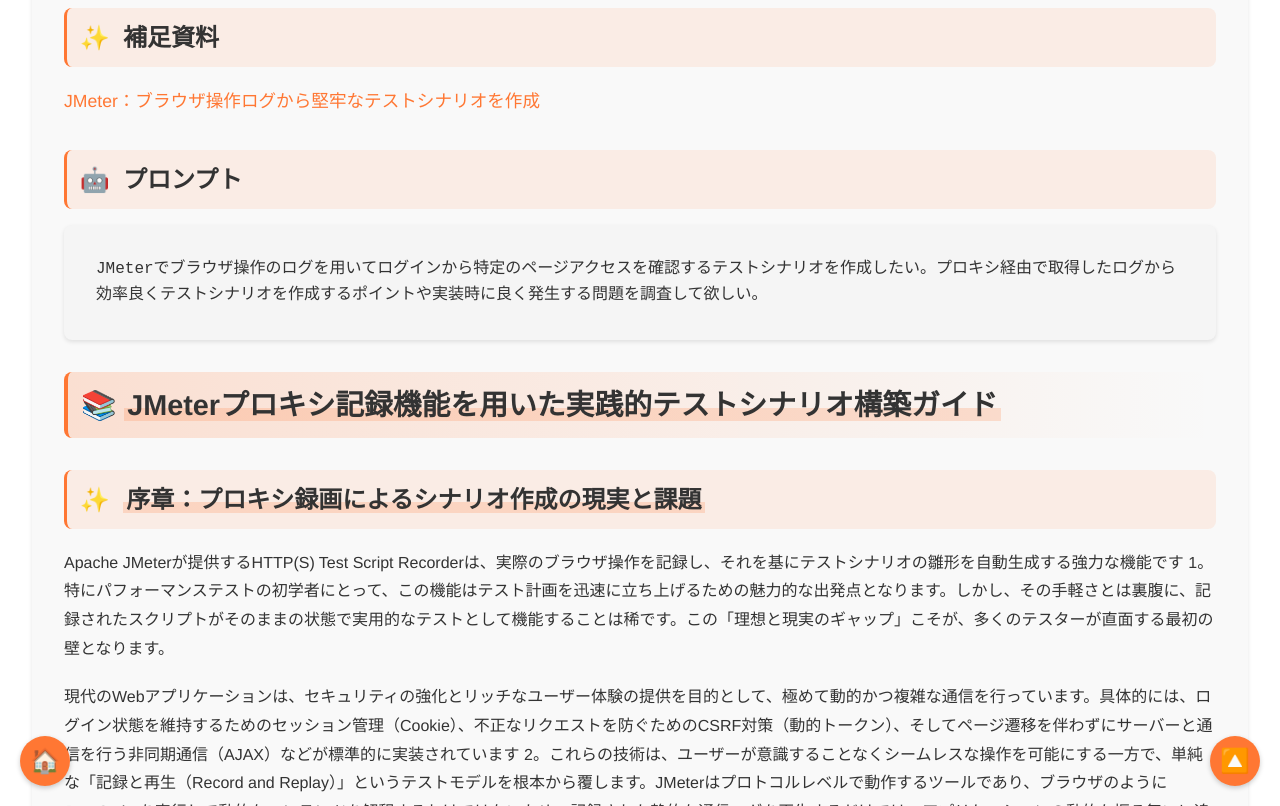
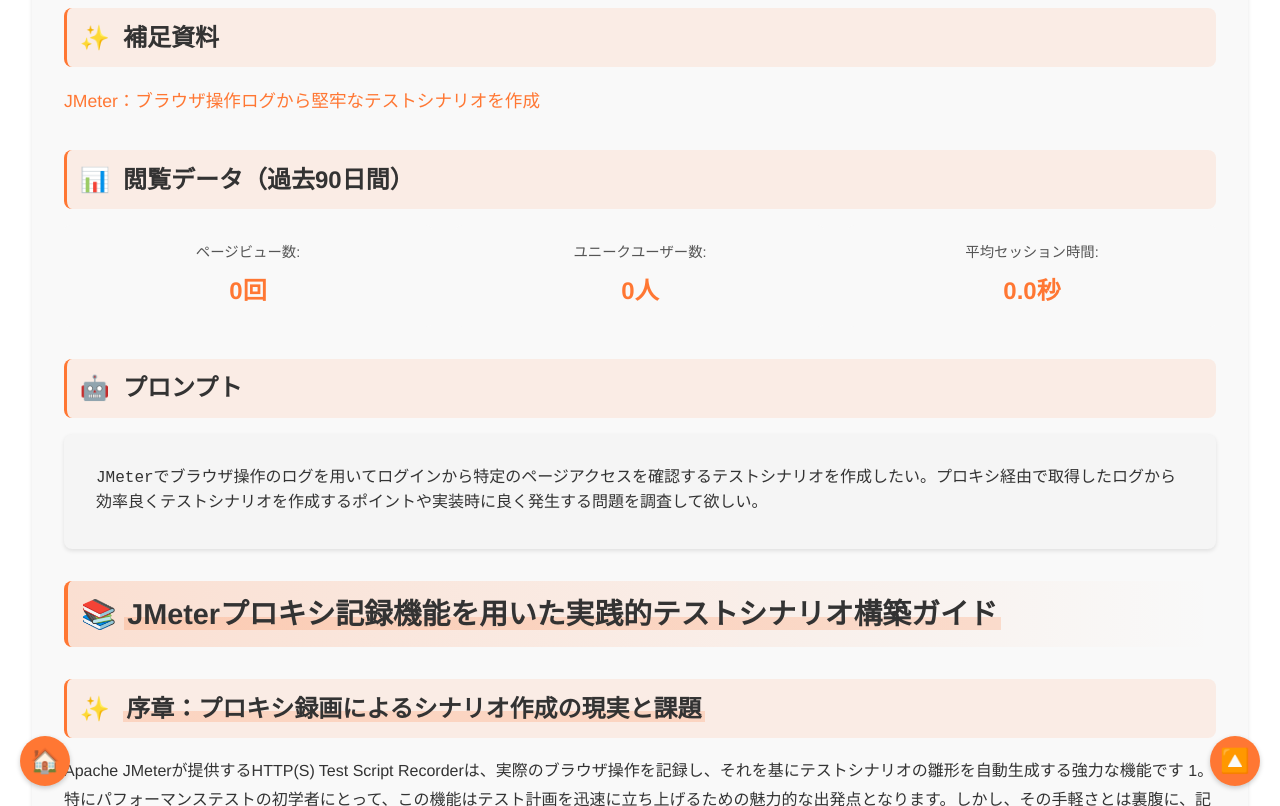
Before and after one commit to aegisfleet/share-deepresearch, a Jekyll site: the page built from _topics/jmeter-practical-guide/index.md, in a window 1280 px wide and 900 px high, scrolled down 715 px, cut to the strip 94-900 px from the top of the window. Built offline with Jekyll 4.4.1, drawn with Linux system fonts in a browser that asks for light colours.

```diff
--- a/_topics/jmeter-practical-guide/index.md
+++ b/_topics/jmeter-practical-guide/index.md
@@ -1,17 +1,21 @@
 ---
 audio: /share-deepresearch/assets/audio/jmeter-practical-guide.mp3
-video: /share-deepresearch/assets/video/jmeter-practical-guide.mp4
 category: engineering
 date: 2025-09-02
 description: JMeterを使用してブラウザ操作のログから堅牢なテストシナリオを作成する方法を解説します。
+ga4_metrics:
+  avgSessionDuration: 0.0
+  pageViews: 0
+  users: 0
 layout: topic
 prompt: JMeterでブラウザ操作のログを用いてログインから特定のページアクセスを確認するテストシナリオを作成したい。プロキシ経由で取得したログから効率良くテストシナリオを作成するポイントや実装時に良く発生する問題を調査して欲しい。
 supplementary_materials:
-  - title: JMeter：ブラウザ操作ログから堅牢なテストシナリオを作成
-    url: /share-deepresearch/topics/jmeter-practical-guide/infographic.html
+- title: JMeter：ブラウザ操作ログから堅牢なテストシナリオを作成
+  url: /share-deepresearch/topics/jmeter-practical-guide/infographic.html
 tags:
 - テストツール
 title: JMeterプロキシ記録機能を用いた実践的テストシナリオ構築ガイド
+video: /share-deepresearch/assets/video/jmeter-practical-guide.mp4
 ---
 
 # **JMeterプロキシ記録機能を用いた実践的テストシナリオ構築ガイド**
```
Also changed, not shown: _topics/expressway-discount/index.md (+3 -3 lines).
